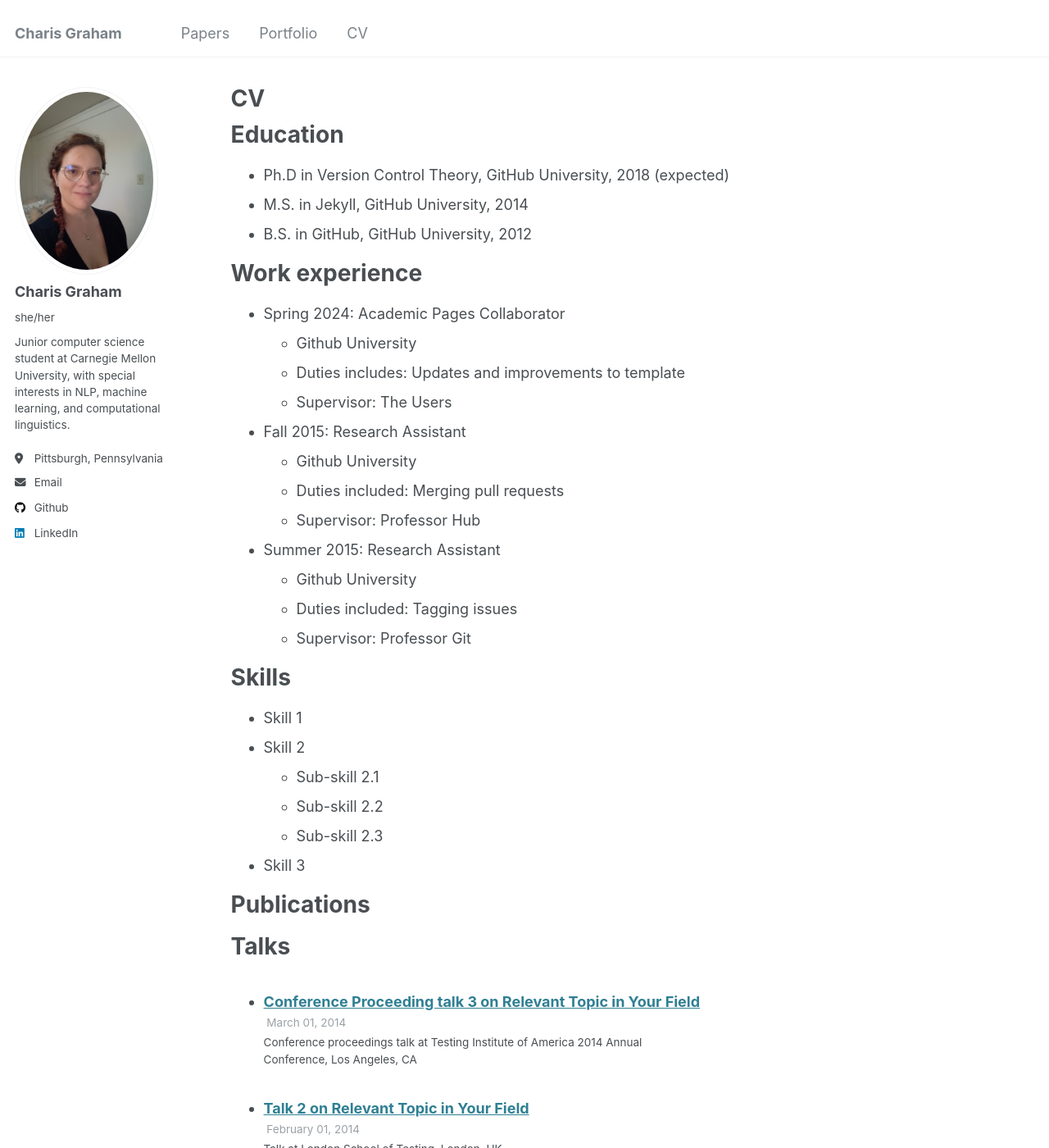
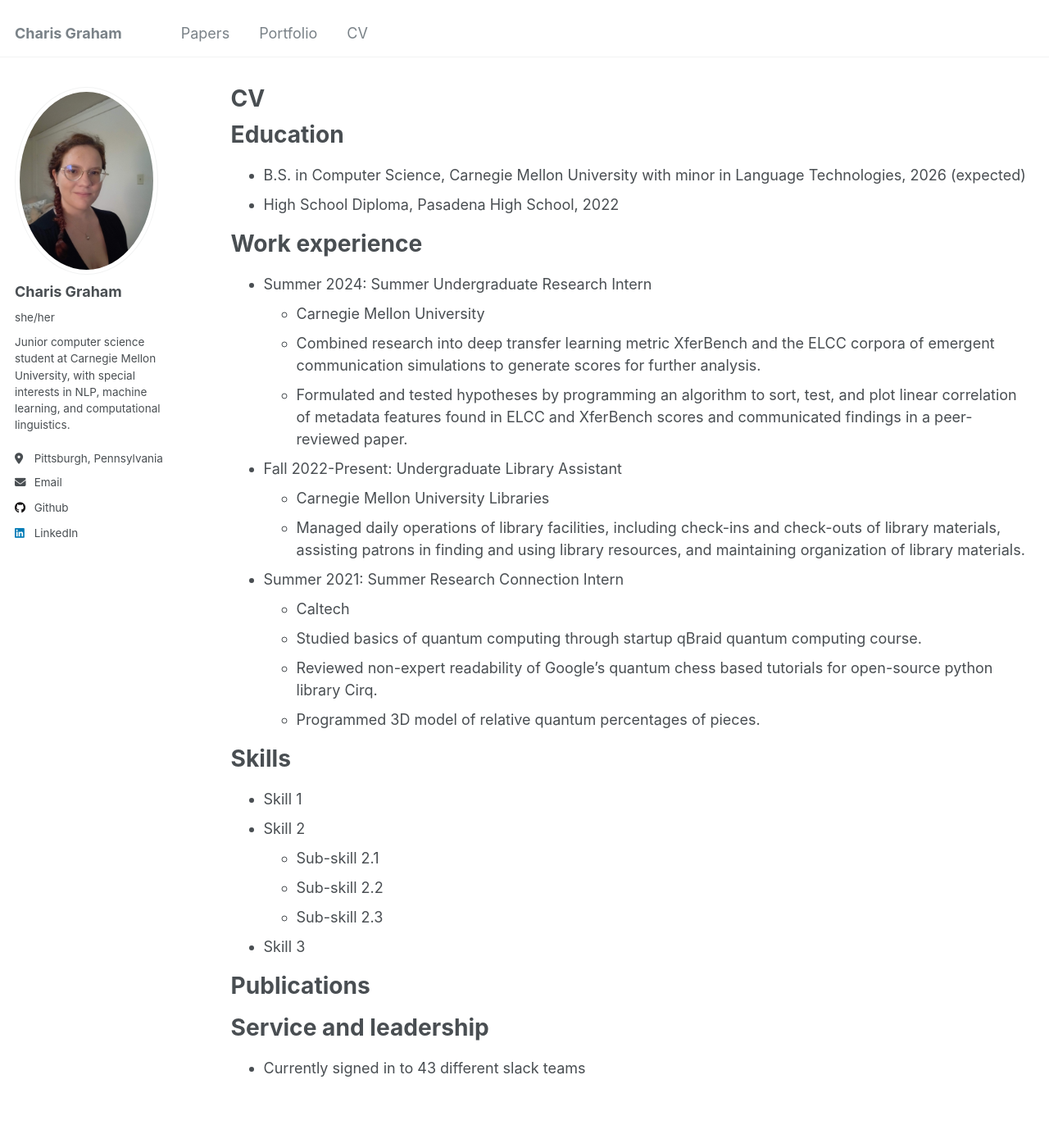
Before and after one commit to Charis-Graham/Charis-Graham.github.io, a Jekyll site: the page built from _pages/cv.md, in a window 1280 px wide and 1400 px high. Shown: the whole window at 82% size. Built offline with Jekyll 4.4.1, drawn with Linux system fonts in a browser that asks for light colours; some of the changed text lies outside the part shown.

Commit message:
Update cv.md

```diff
--- a/_pages/cv.md
+++ b/_pages/cv.md
@@ -11,26 +11,28 @@
 
 Education
 ======
-* Ph.D in Version Control Theory, GitHub University, 2018 (expected)
-* M.S. in Jekyll, GitHub University, 2014
-* B.S. in GitHub, GitHub University, 2012
+* B.S. in Computer Science, Carnegie Mellon University with minor in Language Technologies, 2026 (expected)
+* High School Diploma, Pasadena High School, 2022
 
 Work experience
 ======
-* Spring 2024: Academic Pages Collaborator
-  * Github University
-  * Duties includes: Updates and improvements to template
-  * Supervisor: The Users
+* Summer 2024: Summer Undergraduate Research Intern
+  * Carnegie Mellon University
+  * Combined research into deep transfer learning metric XferBench and the ELCC corpora of emergent
+communication simulations to generate scores for further analysis.
+  * Formulated and tested hypotheses by programming an algorithm to sort, test, and plot linear correlation of
+metadata features found in ELCC and XferBench scores and communicated findings in a peer-reviewed paper.
 
-* Fall 2015: Research Assistant
-  * Github University
-  * Duties included: Merging pull requests
-  * Supervisor: Professor Hub
+* Fall 2022-Present: Undergraduate Library Assistant
+  * Carnegie Mellon University Libraries
+  * Managed daily operations of library facilities, including check-ins and check-outs of library materials, assisting
+patrons in finding and using library resources, and maintaining organization of library materials.
 
-* Summer 2015: Research Assistant
-  * Github University
-  * Duties included: Tagging issues
-  * Supervisor: Professor Git
+* Summer 2021: Summer Research Connection Intern
+  * Caltech
+  * Studied basics of quantum computing through startup qBraid quantum computing course.
+  * Reviewed non-expert readability of Google’s quantum chess based tutorials for open-source python library Cirq.
+  * Programmed 3D model of relative quantum percentages of pieces.
 
 Skills
 ======
@@ -47,18 +49,6 @@
     {% include archive-single-cv.html %}
   {% endfor %}</ul>
 
-Talks
-======
-  <ul>{% for post in site.talks reversed %}
-    {% include archive-single-talk-cv.html  %}
-  {% endfor %}</ul>
-
-Teaching
-======
-  <ul>{% for post in site.teaching reversed %}
-    {% include archive-single-cv.html %}
-  {% endfor %}</ul>
-
 Service and leadership
 ======
 * Currently signed in to 43 different slack teams
```
